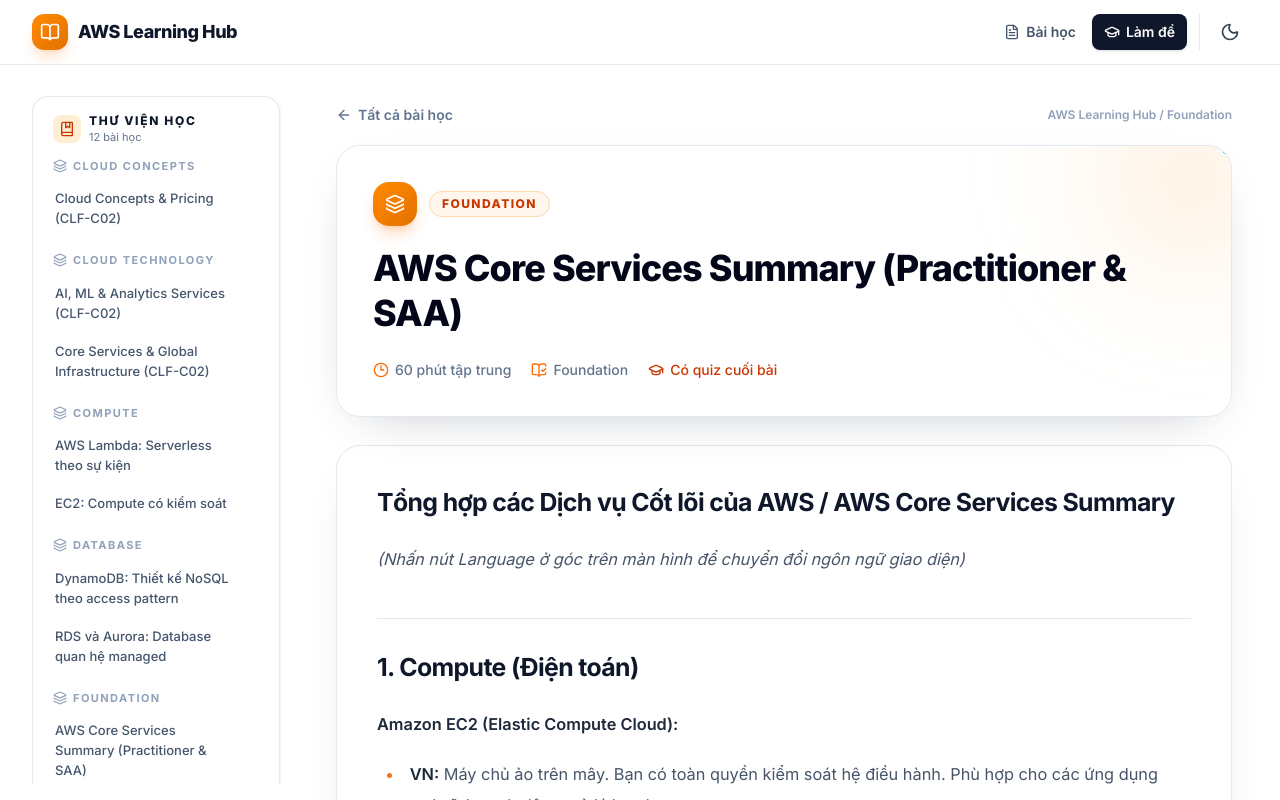
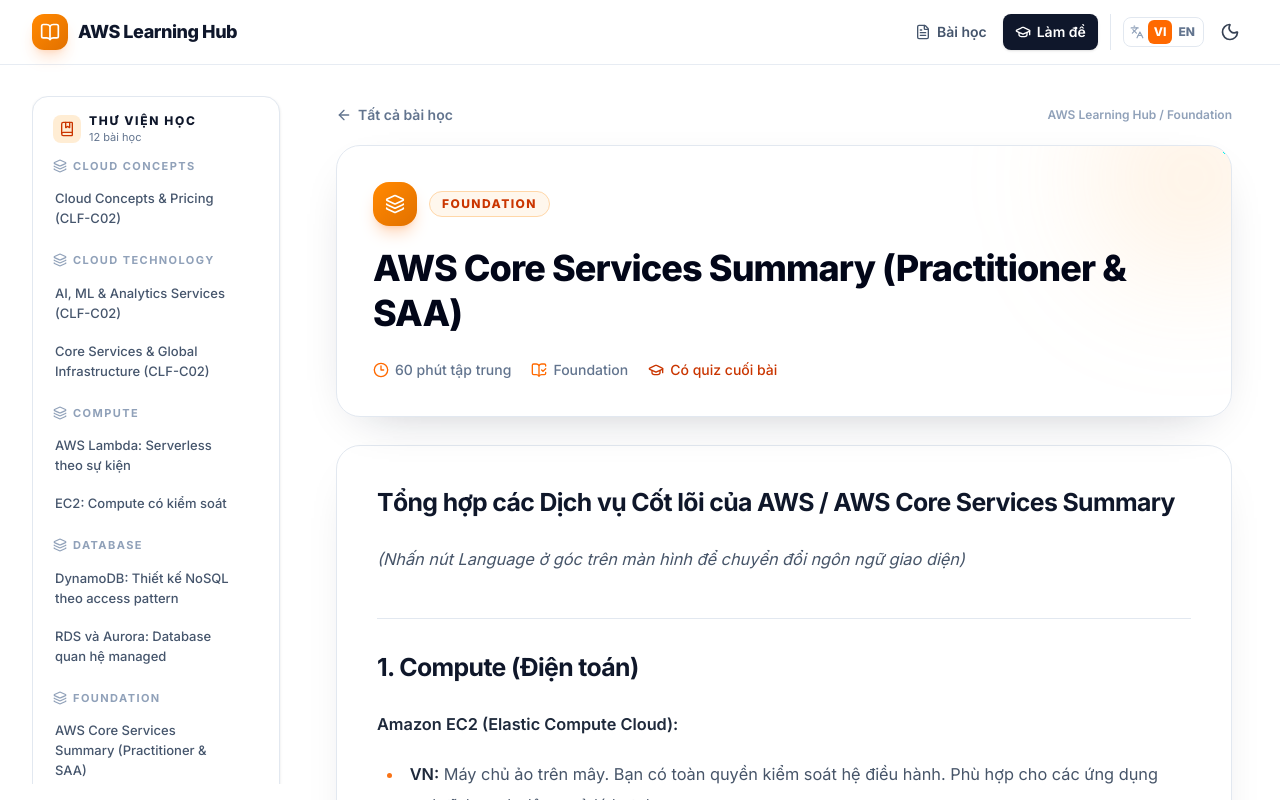
Before and after one commit to nguyenha0112/aws-learning-hub, a Next.js app in the folder aws-learning-hub/frontend/: page /lessons/aws-core-services-summary in a window 1280 px wide. Shown: the top 800 px of the page. Built offline with nearby package versions, Linux system fonts and the light colour scheme.

Commit message:
Add Vietnamese and English interface toggle

```diff
--- /dev/null
+++ b/aws-learning-hub/frontend/src/components/LanguageProvider.tsx
@@ -0,0 +1,54 @@
+"use client";
+
+import { createContext, useContext, useEffect, useMemo, useState } from "react";
+
+export type Locale = "vi" | "en";
+type TranslationKey = keyof typeof copy.vi;
+
+const copy = {
+  vi: {
+    lessons: "Bài học", exam: "Làm đề", library: "THƯ VIỆN HỌC AWS", chooseLesson: "Chọn một bài học để bắt đầu.",
+    libraryDescription: "Mỗi card là một lesson độc lập: kiến thức cốt lõi, scenario, lab an toàn và knowledge check sau từng phần.",
+    lessonCount: "bài học", certification: "Cloud Practitioner · CLF-C02", lessonsInGroup: "bài học trong nhóm này", learn: "Học bài", minutes: "phút",
+    knowledgeCheck: "KIỂM TRA KIẾN THỨC", checkNow: "Kiểm tra ngay", question: "câu hỏi", correct: "Chính xác!", incorrect: "Chưa đúng — hãy xem đáp án được tô xanh.", retry: "Làm lại câu này",
+    sectionCheck: "KIỂM TRA THEO PHẦN", reinforce: "Củng cố", questions: "câu", score: "Bạn đúng", redo: "Làm lại phần này",
+  },
+  en: {
+    lessons: "Lessons", exam: "Practice exam", library: "AWS STUDY LIBRARY", chooseLesson: "Choose a lesson to begin.",
+    libraryDescription: "Every card is a standalone lesson with core concepts, scenarios, safe labs, and a knowledge check after each section.",
+    lessonCount: "lessons", certification: "Cloud Practitioner · CLF-C02", lessonsInGroup: "lessons in this group", learn: "Study lesson", minutes: "min",
+    knowledgeCheck: "KNOWLEDGE CHECK", checkNow: "Check your knowledge", question: "question", correct: "Correct!", incorrect: "Not quite — review the answer highlighted in green.", retry: "Try this question again",
+    sectionCheck: "SECTION KNOWLEDGE CHECK", reinforce: "Review", questions: "questions", score: "You got", redo: "Retry this section",
+  },
+} as const;
+
+type LanguageContextValue = { locale: Locale; setLocale: (locale: Locale) => void; t: (key: TranslationKey) => string };
+const LanguageContext = createContext<LanguageContextValue | null>(null);
+
+function getStoredLocale(): Locale {
+  if (typeof document === "undefined") return "vi";
+  const cookieLocale = document.cookie.match(/(?:^|; )aws-learning-locale=(vi|en)(?:;|$)/)?.[1];
+  if (cookieLocale === "vi" || cookieLocale === "en") return cookieLocale;
+  try {
+    const stored = window.localStorage.getItem("aws-learning-locale");
+    if (stored === "vi" || stored === "en") return stored;
+  } catch { /* restricted browser storage */ }
+  return "vi";
+}
+
+export function LanguageProvider({ children }: { children: React.ReactNode }) {
+  const [locale, setLocale] = useState<Locale>(getStoredLocale);
+  useEffect(() => {
+    document.cookie = `aws-learning-locale=${locale}; path=/; max-age=31536000; samesite=lax`;
+    try { window.localStorage.setItem("aws-learning-locale", locale); } catch { /* cookie is the fallback */ }
+    document.documentElement.lang = locale;
+  }, [locale]);
+  const value = useMemo(() => ({ locale, setLocale, t: (key: TranslationKey) => copy[locale][key] }), [locale]);
+  return <LanguageContext.Provider value={value}>{children}</LanguageContext.Provider>;
+}
+
+export function useLanguage() {
+  const context = useContext(LanguageContext);
+  if (!context) throw new Error("useLanguage must be used inside LanguageProvider");
+  return context;
+}
--- a/aws-learning-hub/frontend/src/components/ThemeProvider.tsx
+++ b/aws-learning-hub/frontend/src/components/ThemeProvider.tsx
@@ -3,7 +3,8 @@
 import * as React from "react";
 import { ThemeProvider as NextThemesProvider } from "next-themes";
 import { type ThemeProviderProps } from "next-themes";
+import { LanguageProvider } from "./LanguageProvider";
 
 export function ThemeProvider({ children, ...props }: ThemeProviderProps) {
-  return <NextThemesProvider {...props}>{children}</NextThemesProvider>;
+  return <NextThemesProvider {...props}><LanguageProvider>{children}</LanguageProvider></NextThemesProvider>;
 }
--- a/aws-learning-hub/frontend/src/components/layout/Header.tsx
+++ b/aws-learning-hub/frontend/src/components/layout/Header.tsx
@@ -1,8 +1,13 @@
+"use client";
+
 import Link from "next/link";
 import { ThemeToggle } from "./ThemeToggle";
+import { LanguageToggle } from "./LanguageToggle";
 import { BookOpen, FileText, GraduationCap } from "lucide-react";
+import { useLanguage } from "@/components/LanguageProvider";
 
 export function Header() {
+  const { t } = useLanguage();
   return (
     <header className="sticky top-0 z-50 border-b border-slate-200/80 bg-white/85 backdrop-blur-xl dark:border-white/10 dark:bg-[#090b12]/85">
       <div className="mx-auto flex h-16 max-w-7xl items-center justify-between px-4 sm:px-6 lg:px-8">
@@ -18,14 +23,15 @@
           <nav className="flex items-center gap-1 text-sm font-semibold">
             <Link href="/" className="inline-flex items-center gap-1.5 rounded-lg px-2.5 py-2 text-slate-600 transition hover:bg-slate-100 hover:text-slate-950 dark:text-slate-300 dark:hover:bg-white/10 dark:hover:text-white sm:px-3">
               <FileText className="h-4 w-4" />
-              <span className="hidden sm:inline">Bài học</span>
+              <span className="hidden sm:inline">{t("lessons")}</span>
             </Link>
             <Link href="/mock-exams" className="inline-flex items-center gap-1.5 rounded-lg bg-slate-900 px-2.5 py-2 text-white shadow-sm transition hover:-translate-y-0.5 hover:bg-slate-800 dark:bg-orange-500 dark:hover:bg-orange-400 sm:px-3">
               <GraduationCap className="h-4 w-4" />
-              <span className="hidden sm:inline">Làm đề</span>
+              <span className="hidden sm:inline">{t("exam")}</span>
             </Link>
           </nav>
-          <div className="flex items-center border-l border-slate-200 pl-2 dark:border-white/10 sm:pl-3">
+          <div className="flex items-center gap-2 border-l border-slate-200 pl-2 dark:border-white/10 sm:pl-3">
+            <LanguageToggle />
             <ThemeToggle />
           </div>
         </div>
--- /dev/null
+++ b/aws-learning-hub/frontend/src/components/layout/LanguageToggle.tsx
@@ -0,0 +1,9 @@
+"use client";
+
+import { Languages } from "lucide-react";
+import { useLanguage } from "@/components/LanguageProvider";
+
+export function LanguageToggle() {
+  const { locale, setLocale } = useLanguage();
+  return <div className="flex items-center rounded-lg border border-slate-200 p-0.5 text-xs font-extrabold dark:border-white/10"><Languages className="mx-1 h-3.5 w-3.5 text-slate-400" /><button type="button" onClick={() => setLocale("vi")} className={`rounded-md px-1.5 py-1 transition ${locale === "vi" ? "bg-orange-500 text-white" : "text-slate-500 hover:text-slate-900 dark:text-slate-400 dark:hover:text-white"}`}>VI</button><button type="button" onClick={() => setLocale("en")} className={`rounded-md px-1.5 py-1 transition ${locale === "en" ? "bg-orange-500 text-white" : "text-slate-500 hover:text-slate-900 dark:text-slate-400 dark:hover:text-white"}`}>EN</button></div>;
+}
--- a/aws-learning-hub/frontend/src/components/lesson/LessonQuiz.tsx
+++ b/aws-learning-hub/frontend/src/components/lesson/LessonQuiz.tsx
@@ -1,6 +1,7 @@
 "use client";
 
 import { useState } from "react";
+import { useLanguage } from "@/components/LanguageProvider";
 
 type QuizOption = { text: string; correct: boolean };
 type Quiz = { question: string; options: QuizOption[]; explanation?: string };
@@ -8,10 +9,11 @@
 export function LessonQuiz({ quiz }: { quiz: Quiz }) {
   const [selected, setSelected] = useState<number | null>(null);
   const answered = selected !== null;
+  const { t } = useLanguage();
 
   return (
     <section className="mt-7 rounded-3xl border border-orange-200 bg-gradient-to-br from-orange-50 to-amber-50/70 p-6 shadow-[0_16px_50px_-32px_rgba(234,88,12,0.5)] dark:border-orange-500/20 dark:from-orange-950/30 dark:to-[#111520] sm:p-8">
-      <div className="mb-5 flex items-center justify-between gap-3"><div><p className="mb-1 text-xs font-extrabold tracking-[0.16em] text-orange-600 dark:text-orange-400">KNOWLEDGE CHECK</p><h2 className="text-2xl font-extrabold text-slate-900 dark:text-white">Kiểm tra ngay</h2></div><span className="rounded-full bg-white px-3 py-1.5 text-xs font-bold text-orange-700 shadow-sm dark:bg-orange-500/15 dark:text-orange-300">1 câu hỏi</span></div>
+      <div className="mb-5 flex items-center justify-between gap-3"><div><p className="mb-1 text-xs font-extrabold tracking-[0.16em] text-orange-600 dark:text-orange-400">{t("knowledgeCheck")}</p><h2 className="text-2xl font-extrabold text-slate-900 dark:text-white">{t("checkNow")}</h2></div><span className="rounded-full bg-white px-3 py-1.5 text-xs font-bold text-orange-700 shadow-sm dark:bg-orange-500/15 dark:text-orange-300">1 {t("question")}</span></div>
       <p className="mt-4 font-medium text-gray-800 dark:text-gray-200">{quiz.question}</p>
       <div className="mt-5 space-y-3">
         {quiz.options.map((option, index) => {
@@ -40,11 +42,11 @@
       {answered && (
         <div className="mt-5 rounded-xl border border-orange-200 bg-white/80 p-4 text-sm text-gray-700 dark:border-orange-900/70 dark:bg-gray-950/60 dark:text-gray-300">
           <p className="font-semibold text-gray-900 dark:text-gray-100">
-            {quiz.options[selected]?.correct ? "Chính xác!" : "Chưa đúng — hãy xem đáp án được tô xanh."}
+            {quiz.options[selected]?.correct ? t("correct") : t("incorrect")}
           </p>
           {quiz.explanation && <p className="mt-1 leading-6">{quiz.explanation}</p>}
           <button type="button" onClick={() => setSelected(null)} className="mt-3 font-semibold text-orange-700 hover:text-orange-800 dark:text-orange-400">
-            Làm lại câu này
+            {t("retry")}
           </button>
         </div>
       )}
```
Also changed, not shown: aws-learning-hub/frontend/src/components/lesson/LessonCatalog.tsx (+5 -1 lines), aws-learning-hub/frontend/src/components/lesson/SectionKnowledgeCheck.tsx (+5 -3 lines).
